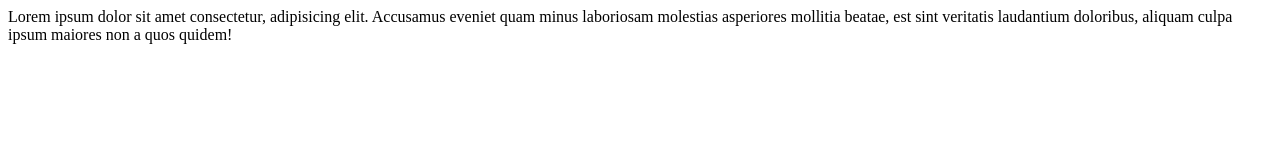
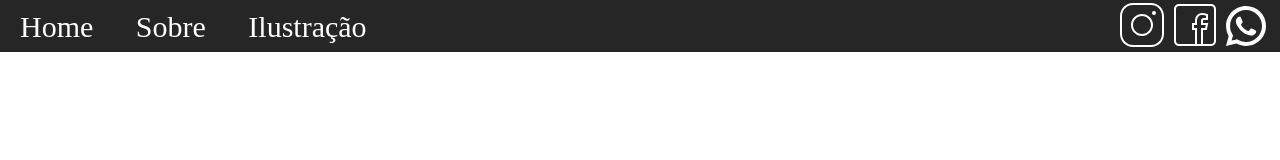
Before and after one commit to Andre-Junior/landingPage-MateusIlustra, a website: page index.html in a window 1280 px wide. Drawn offline with Linux system fonts and the light colour scheme.

Commit message:
update navigation

```diff
--- a/index.html
+++ b/index.html
@@ -8,8 +8,20 @@
     <link rel="stylesheet" href="css/style.css">
 </head>
 <body>
-    <div class="red">
-        Lorem ipsum dolor sit amet consectetur, adipisicing elit. Accusamus eveniet quam minus laboriosam molestias asperiores mollitia beatae, est sint veritatis laudantium doloribus, aliquam culpa ipsum maiores non a quos quidem!
-    </div>
+    <nav class="navigation">
+        <ul class="navigation-ul">
+            <li class="navigation-li">Home</li>
+            <li class="navigation-li">Sobre</li>
+            <li class="navigation-li">Ilustração</li>
+        </ul>
+        <ul class="navigation-ul-img">
+            <img src="/img/iconInstagram-logo.svg" alt="Instagram" class="navigation-li-img">
+            <img src="img/iconFacebook.svg" alt="Facebook" class="navigation-li-img">
+            <img src="img/iconWhatsapp.svg" alt="Whatsapp" class="navigation-li-img">
+        </ul>
+    </nav>
+    <header class="header">
+
+    </header>
 </body>
 </html>
--- /dev/null
+++ b/sass/abstracts/_variables.scss
@@ -0,0 +1,3 @@
+$color-primary: #262626;
+
+$color-white: #fff;
--- /dev/null
+++ b/sass/base/_base.scss
@@ -0,0 +1,15 @@
+*,
+*::after,
+*::before {
+    margin: 0;
+    padding: 0;
+    box-sizing: inherit;
+}
+
+html {
+    font-size: 62.5%; //1rem = 10 px; 10px/16px = 62.5%
+}
+
+body {
+    box-sizing: border-box;
+}
--- /dev/null
+++ b/sass/layout/_header.scss
@@ -0,0 +1,3 @@
+.header {
+
+}
--- /dev/null
+++ b/sass/layout/_navigation.scss
@@ -0,0 +1,19 @@
+.navigation {
+    background: $color-primary;
+    display: flex;
+
+    &-ul {
+        color: $color-white;
+    }
+
+    &-li {
+        display: inline-block;
+        font-size: 3rem;
+        margin: 1rem 2rem 0px 2rem;;
+    }
+
+    &-ul-img {
+        margin-left: auto;
+        margin-right: 1rem;
+    }
+}
--- a/sass/main.scss
+++ b/sass/main.scss
@@ -1,3 +1,5 @@
-.red {
-    background-color: rgb(255, 255, 255);
-}
+@import './abstracts/variables';
+
+@import './base/base';
+
+@import './layout/navigation';
```
Also changed, not shown: css/style.css, img/iconFacebook.svg (added), img/iconInstagram-logo.svg (added), img/iconWhatsapp.svg (added).
